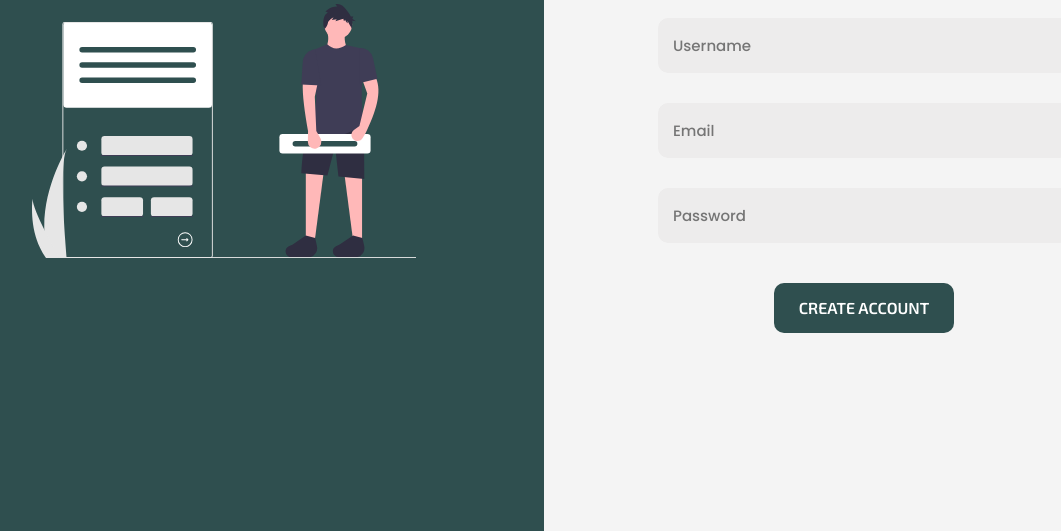
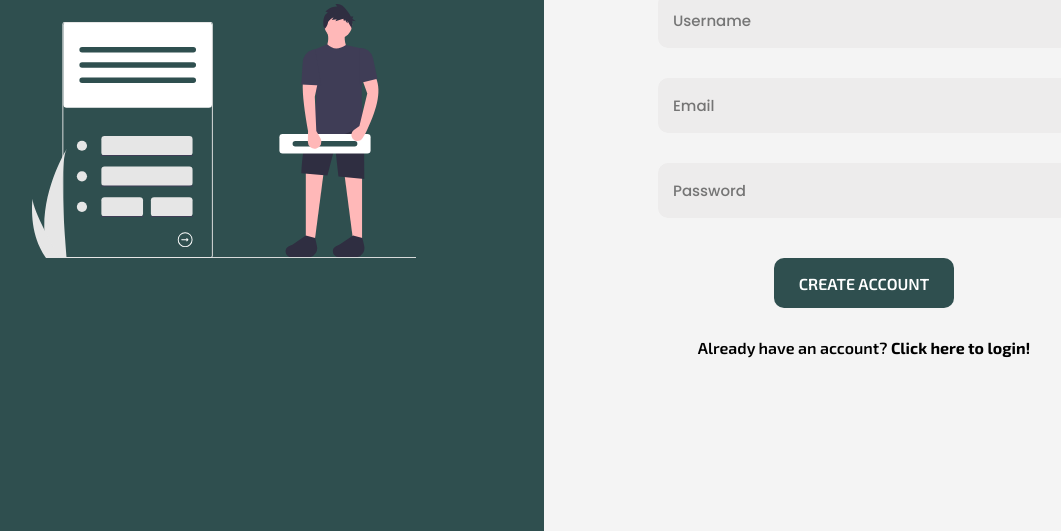
Before and after one commit to ELOBO5/Gyst, a plain HTML site: page client/registration.html in a window 1280 px wide. Shown: the part 269-800 px from the top of the page, without its empty margins (96-1157 px from the left). Drawn offline with Linux system fonts and the light colour scheme.

Commit message:
added a return to login link on the registration page same

```diff
--- a/client/registration.html
+++ b/client/registration.html
@@ -21,7 +21,8 @@
       <input id="username" type="text" placeholder="Username" required name="username" maxlength="30" />
       <input id="email" type="email" placeholder="Email" required maxlength="100" name="email" />
       <input id="password" type="password" placeholder="Password" required maxlength="100" name="password" />
-      <input type="submit" value="Create Account" />
+      <input id="register-submit" type="submit" value="Create Account" />
+      <p class="back-to-login">Already have an account? <a href="index.html">Click here to login!</a></p>
     </form>
   </main>
 </body>
--- a/client/static/css/registration.css
+++ b/client/static/css/registration.css
@@ -80,6 +80,18 @@ input[type='submit'] {
 	width: 60%;
 }
 
+.back-to-login {
+	font-family: 'Exo 2', sans-serif;
+	font-weight: 500;
+}
+
+a {
+	text-decoration: none;
+	font-weight: 700;
+	color: black;
+  }
+
+
 @media screen and (max-width: 600px) {
 	.illustration {
 		display: none;
```
